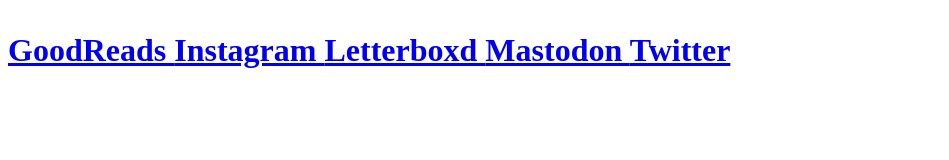
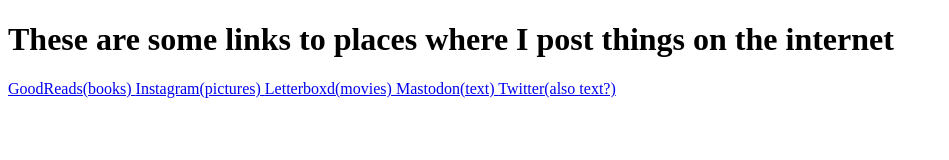
Before and after one commit to gideonluck/gideonluck.github.io, a plain HTML site: page index.html in a window 1280 px wide. Shown: the whole page, without its empty margins (0-949 px from the left). Drawn offline with Linux system fonts and the light colour scheme.

Commit message:
Update index.html

```diff
--- a/index.html
+++ b/index.html
@@ -6,14 +6,14 @@
 </head>
 <body>
 
-    <H1 Links to places />
+    <h1>These are some links to places where I post things on the internet</h1>
 
     <p>
-        <a href="https://www.goodreads.com/gideonluck/"> GoodReads </a>
-        <a href="https://www.instagram.com/gideonluck/"> Instagram </a>
-        <a href="https://letterboxd.com/gideonluck/"> Letterboxd </a>
-        <a href="https://mastodon.social/@gideonluck"> Mastodon </a>
-        <a href="https://twitter.com/GideonLuck"> Twitter </a>
+        <a href="https://www.goodreads.com/gideonluck/"> GoodReads(books) </a>
+        <a href="https://www.instagram.com/gideonluck/"> Instagram(pictures) </a>
+        <a href="https://letterboxd.com/gideonluck/"> Letterboxd(movies) </a>
+        <a href="https://mastodon.social/@gideonluck"> Mastodon(text) </a>
+        <a href="https://twitter.com/GideonLuck"> Twitter(also text?) </a>
 
     </p>
 
```
